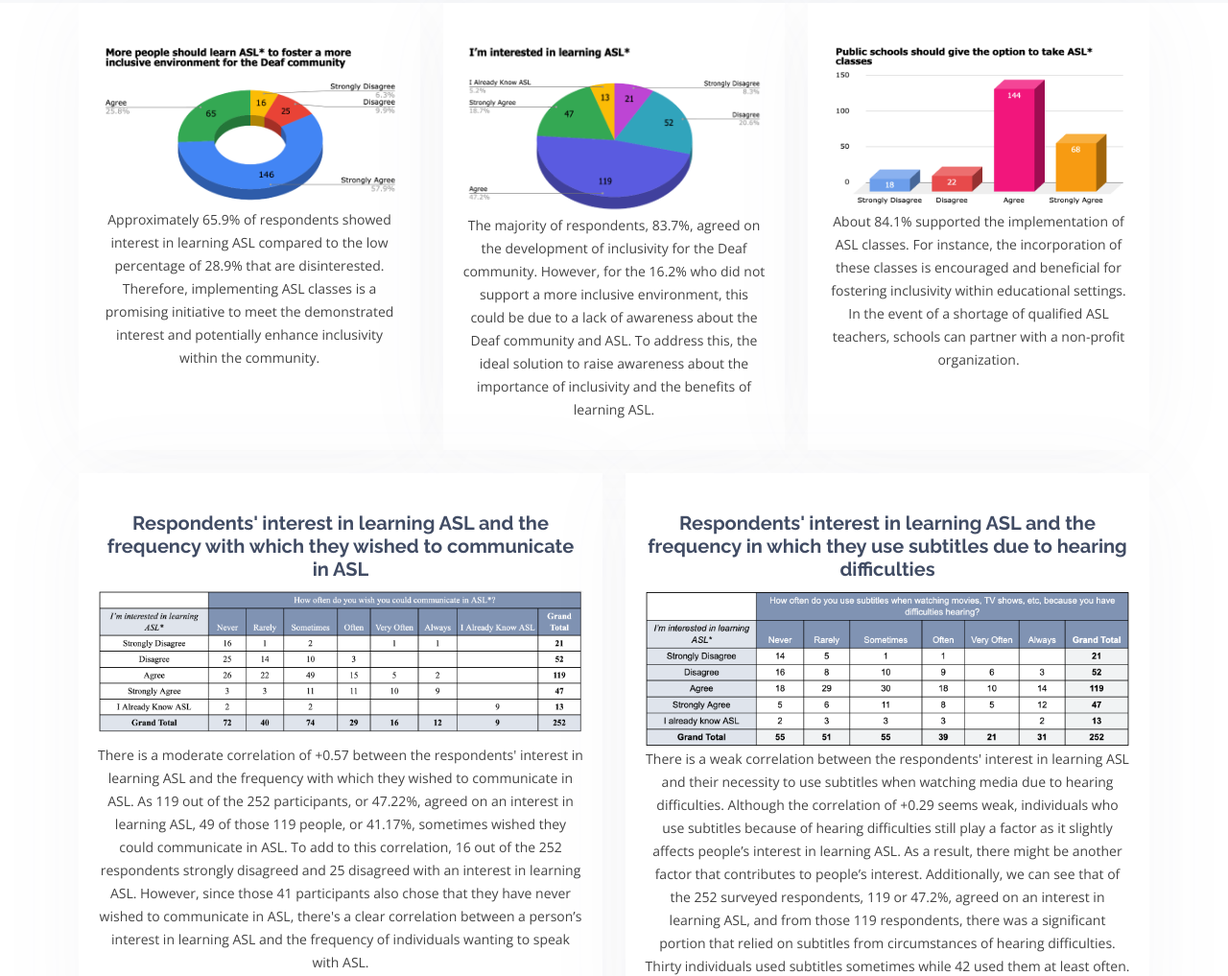
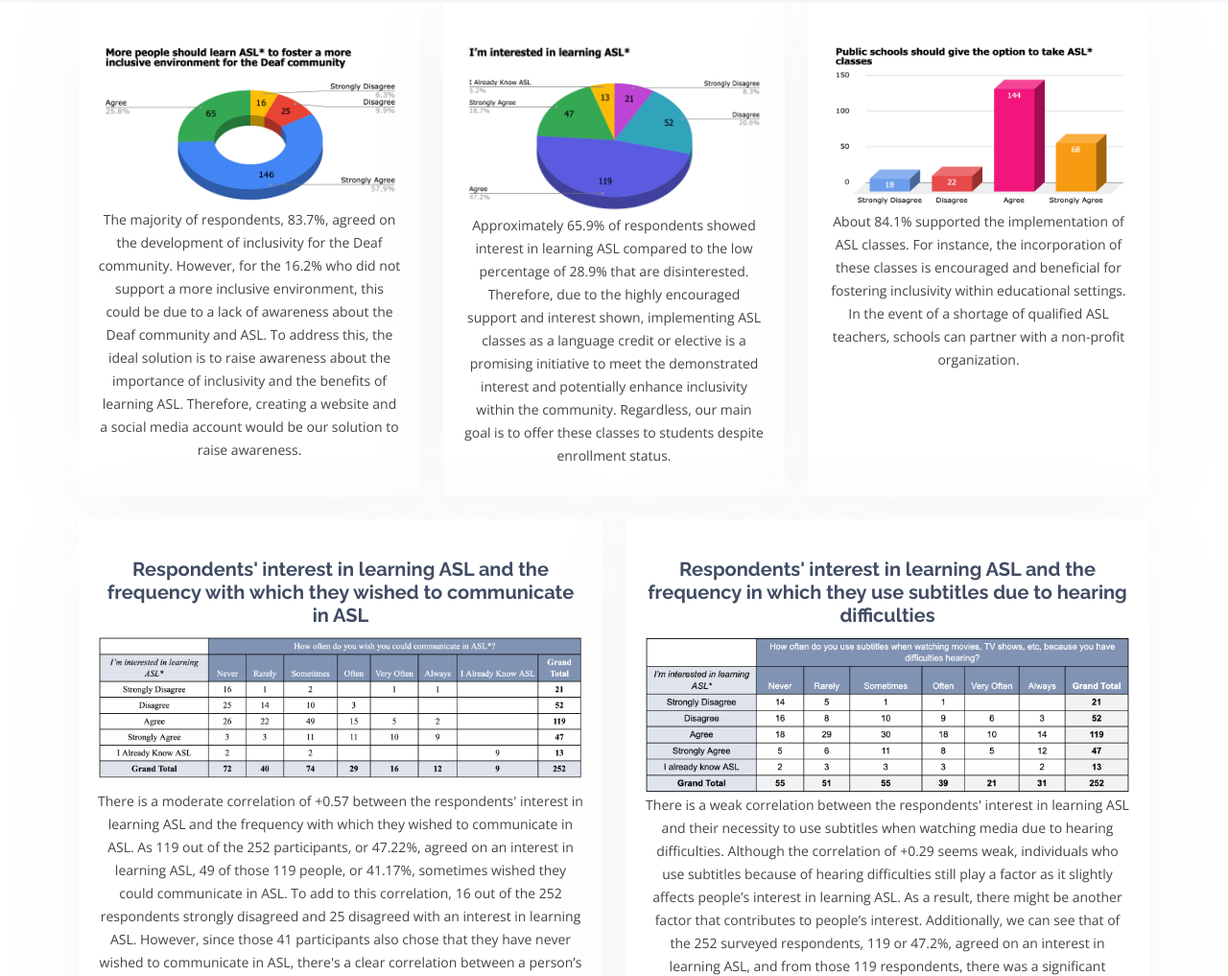
Before and after one commit to aslqol/asl, a plain HTML site: page index.html in a window 1280 px wide. Shown: the part 2513-3530 px from the top of the page at 96% size. Drawn offline with nearby package versions, Linux system fonts and the light colour scheme.

Commit message:
update repo

```diff
--- a/index.html
+++ b/index.html
@@ -231,7 +231,7 @@
             <div class="icon-box">
               <img src="assets/myimg/foster.png" class="img-fluid">
               <!-- <h4>More people should learn ASL to foster a more inclusive environment for the Deaf community</h4> -->
-              <p>Approximately 65.9% of respondents showed interest in learning ASL compared to the low percentage of 28.9% that are disinterested. Therefore, implementing ASL classes is a promising initiative to meet the demonstrated interest and potentially enhance inclusivity within the community.</p>
+              <p>The majority of respondents, 83.7%, agreed on the development of inclusivity for the Deaf community. However, for the 16.2% who did not support a more inclusive environment, this could be due to a lack of awareness about the Deaf community and ASL. To address this, the ideal solution is to raise awareness about the importance of inclusivity and the benefits of learning ASL. Therefore, creating a website and a social media account would be our solution to raise awareness.</p>
             </div>
           </div>
 
@@ -239,7 +239,7 @@
             <div class="icon-box">
               <img src="assets/myimg/interest.png" class="img-fluid">
               <!-- <h4>I'm interested in learning ASl</h4> -->
-              <p>The majority of respondents, 83.7%, agreed on the development of inclusivity for the Deaf community. However, for the 16.2% who did not support a more inclusive environment, this could be due to a lack of awareness about the Deaf community and ASL. To address this, the ideal solution to raise awareness about the importance of inclusivity and the benefits of learning ASL.</p>
+              <p>Approximately 65.9% of respondents showed interest in learning ASL compared to the low percentage of 28.9% that are disinterested. Therefore, due to the highly encouraged support and interest shown, implementing ASL classes as a language credit or elective is a promising initiative to meet the demonstrated interest and potentially enhance inclusivity within the community. Regardless, our main goal is to offer these classes to students despite enrollment status.</p>
             </div>
           </div>
 
```
